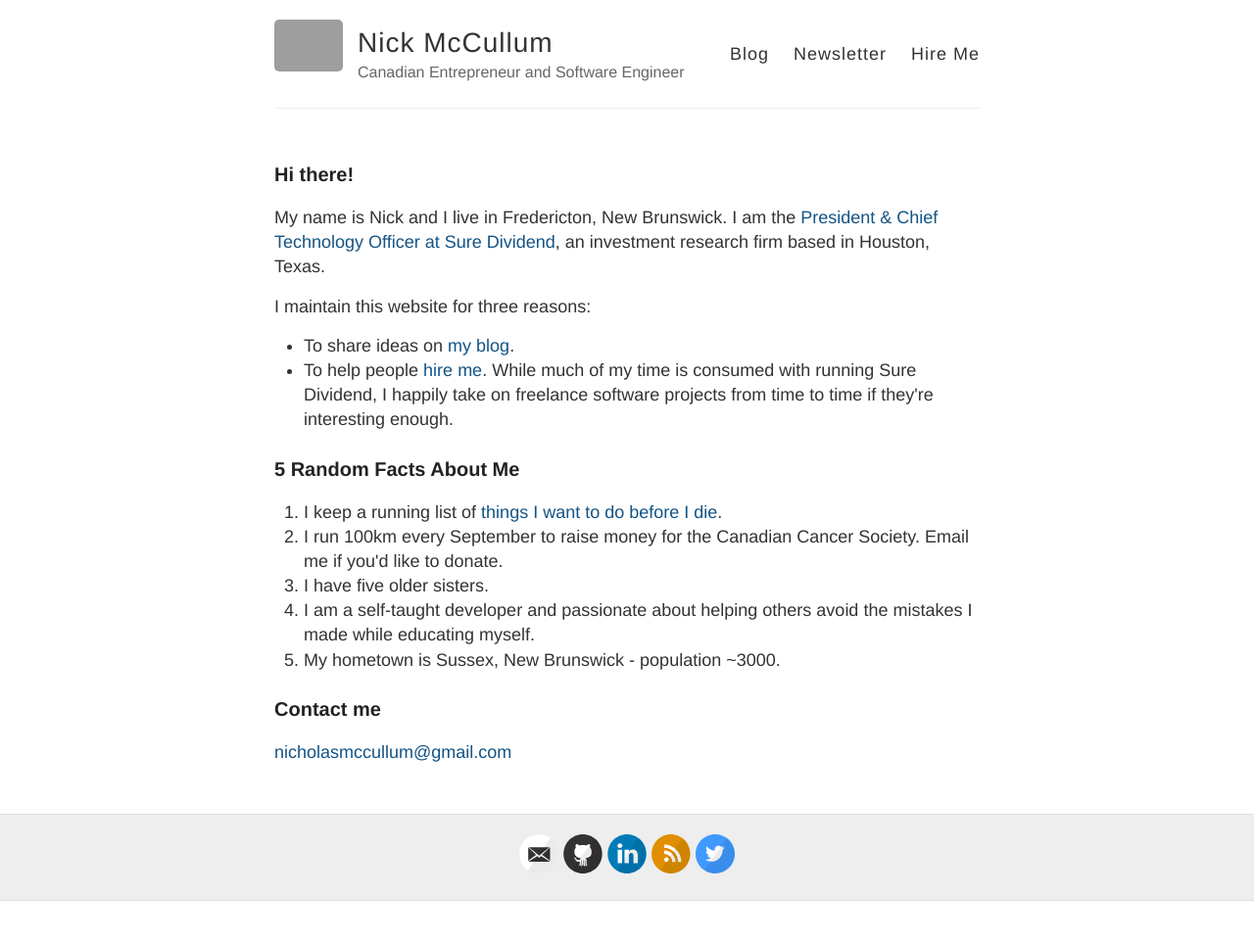
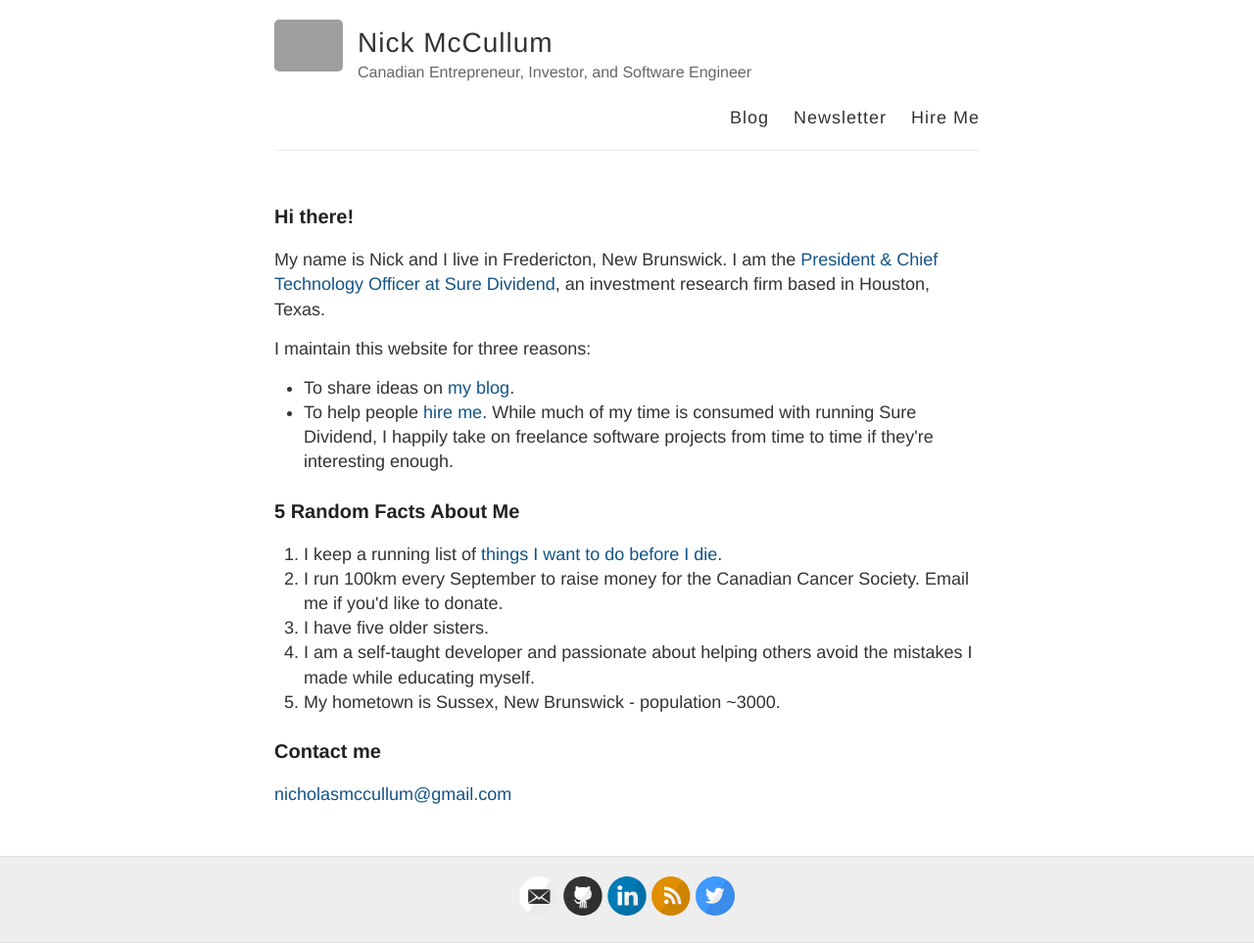
Before and after one commit to rosyberti/website, a Jekyll site: the page built from index.html, in a window 1280 px wide. Shown: the whole page at 98% size. Built offline with Jekyll 4.4.1, drawn with Linux system fonts in a browser that asks for light colours; before the commit the page ends 920 px from its top, so only the background shows below that; grey boxes are pictures that could not be loaded.

Commit message:
added 'Investor,'

```diff
--- a/_config.yml
+++ b/_config.yml
@@ -6,7 +6,7 @@
 name: Nick McCullum
 
 # Short bio or description (displayed in the header)
-description: Canadian Entrepreneur and Software Engineer
+description: Canadian Entrepreneur, Investor, and Software Engineer
 
 # URL of your avatar or profile pic (you could use your GitHub profile pic)
 avatar: https://raw.githubusercontent.com/nicholasmccullum/nicholasmccullum.github.io/master/images/headshot.jpg
```
